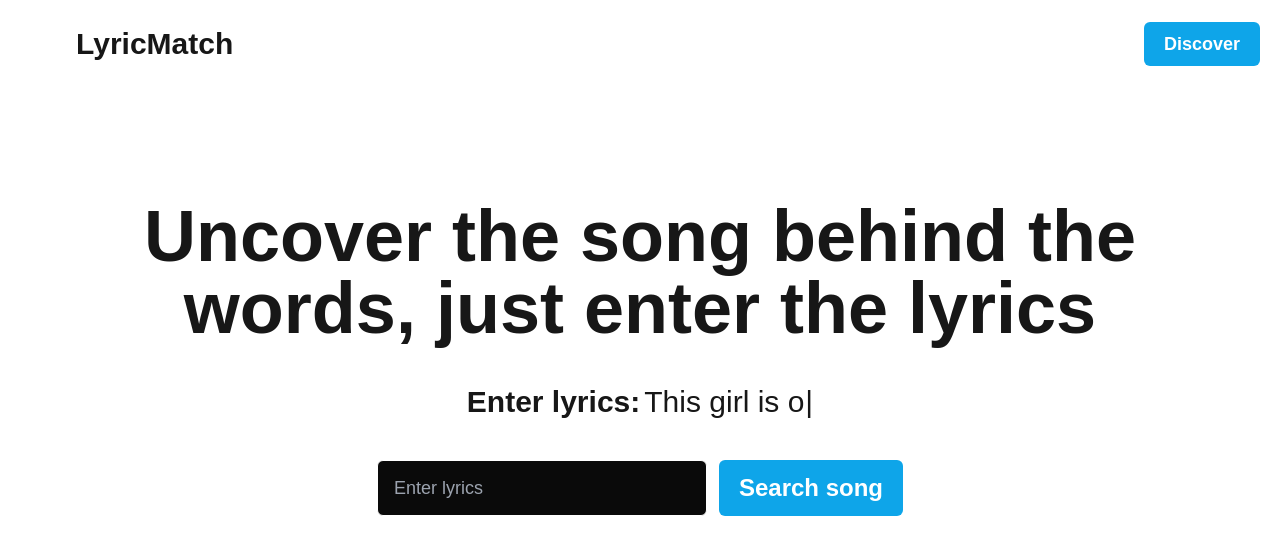
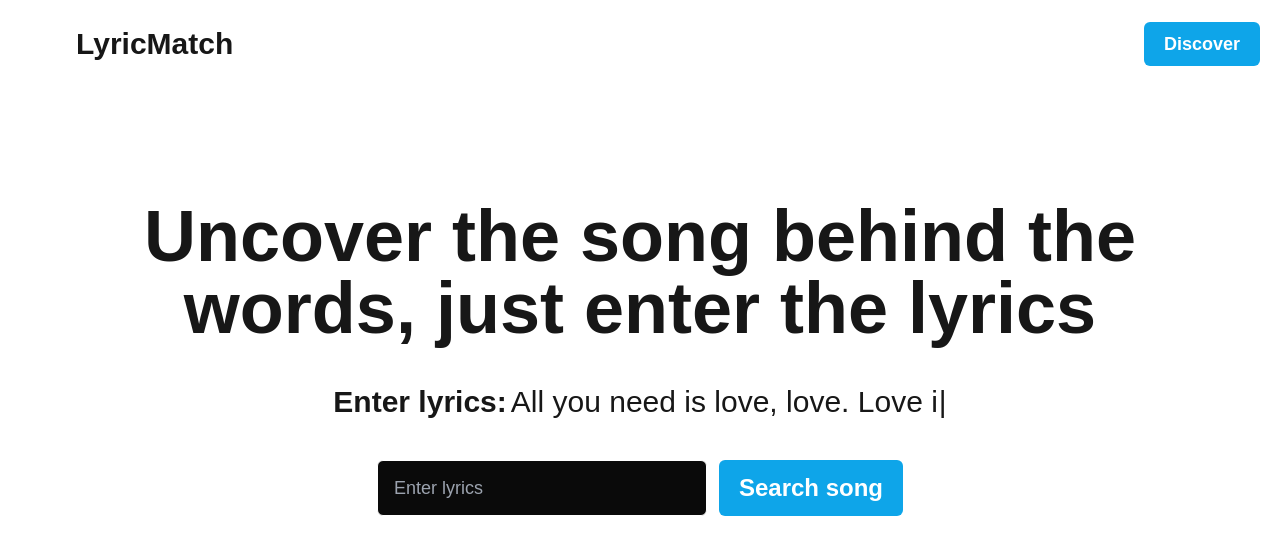
Before and after one commit to AbdulBarrMohammed/Lyric-Match, a Next.js app: page / in a window 1280 px wide. Shown: the top 554 px of the page. Built offline with nearby package versions, Linux system fonts and the light colour scheme; no server answers.

Commit message:
added new landing page lyrics

```diff
--- a/app/(root)/page.tsx
+++ b/app/(root)/page.tsx
@@ -64,9 +64,9 @@ export default function Home() {
           <Typewriter
             options={{
               strings: [
-                "This girl is on fire",
-                "Come together right now over me",
-                "Cause this is thriller"
+                "All you need is love, love. Love is all you need",
+                "Every new beginning comes from some other beginning's end",
+                "Even the genius asks questions"
               ],
               autoStart: true,
               loop: true,
@@ -79,7 +79,7 @@ export default function Home() {
         <div className="flex flex-wrap gap-3">
 
             <input className="pl-4 bg-[#0a0a0a] border border-white rounded-md text-lg pr-20" placeholder="Enter lyrics"/>
-            <button className="bg-sky-500 rounded-md font-bold text-white px-5 py-3 text-2xl">Search song</button>
+            <button className="bg-sky-500 rounded-md font-bold text-white px-5 py-3 text-2xl">Search song </button>
 
         </div>
 
```
